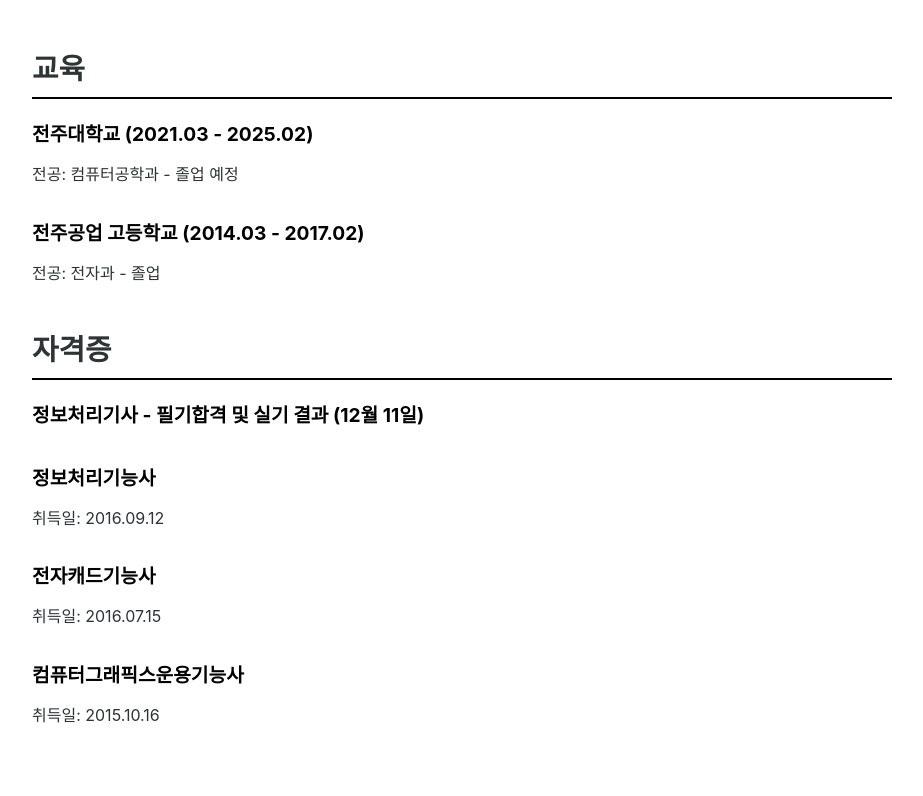
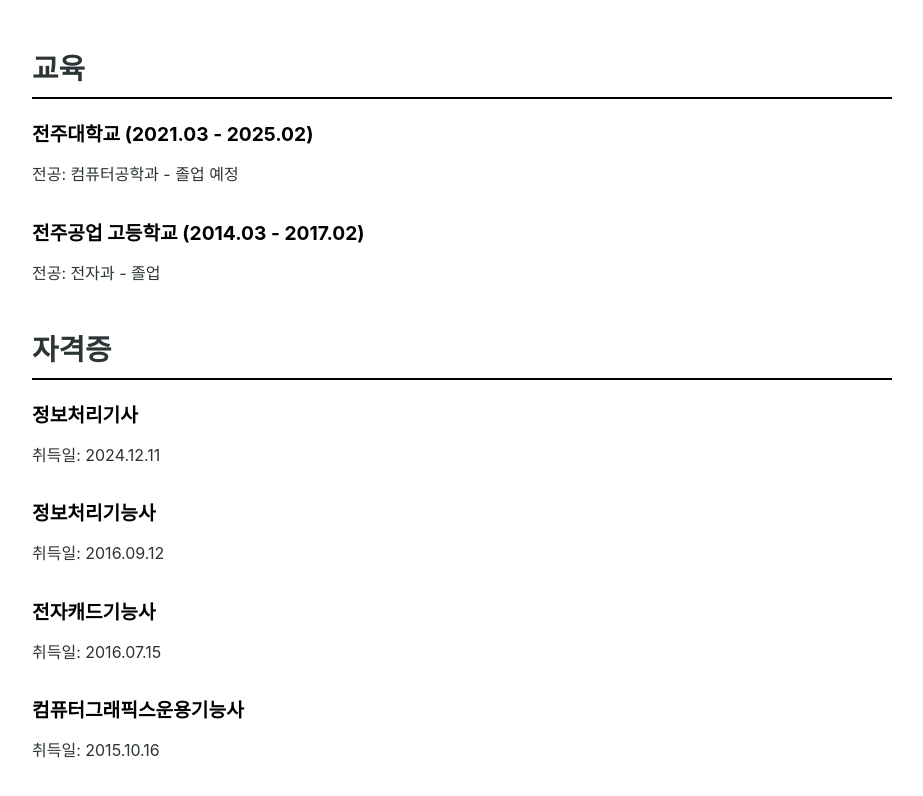
Before and after one commit to yeobeomhwi/React_My_Resume, a React (Create React App) app: page /resume in a window 1280 px wide. Shown: the part 2988-3784 px from the top of the page, without its empty margins (178-1101 px from the left). Built offline with nearby package versions, Linux system fonts and the light colour scheme.

Commit message:
정보처리기사 추가

```diff
--- a/src/pages/Resume/Resume.tsx
+++ b/src/pages/Resume/Resume.tsx
@@ -179,7 +179,8 @@ const Resume = () => {
         transition={{ delay: 0.8 }}
       >
         <Title>자격증</Title>
-        <SubTitle>정보처리기사 - 필기합격 및 실기 결과 (12월 11일)</SubTitle>
+        <SubTitle>정보처리기사 </SubTitle>
+        <Text>취득일: 2024.12.11</Text>
         <br></br>
         <SubTitle>정보처리기능사</SubTitle>
         <Text>취득일: 2016.09.12</Text>
```
